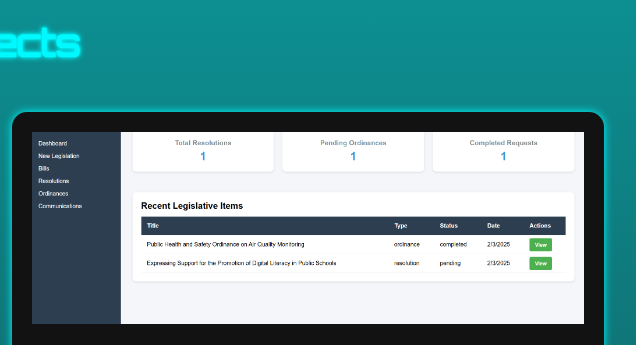
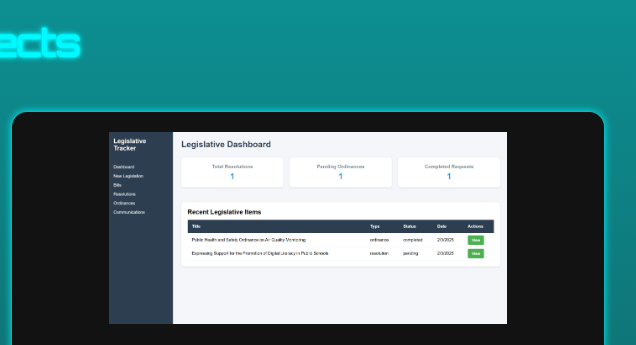
Before and after one commit to theshydreamer/TSD, a website built with Vite: page index.html in a window 1280 px wide. Shown: the part 1480-1825 px from the top of the page, 644-1280 px from the left. Built offline with nearby package versions, Linux system fonts and the light colour scheme.

Commit message:
object contain

```diff
--- a/index.html
+++ b/index.html
@@ -239,7 +239,7 @@
                     </div>
                     </div>
                     <div class="neon-box">
-                        <img src="lt.png" alt="Legislative Tracking System" class="w-full h-48 object-cover">
+                        <img src="lt.png" alt="Legislative Tracking System" class="w-full h-48 object-contain">
                         <div class="p-6">
                             <h3 class="font-bold text-xl mb-2 neon-text">Project 2</h3>
                             <p class="text-lg"><strong>Description:</strong> The Legislative Tracker is a dynamic web application designed to help users monitor the progress of bills, ordinances, and resolutions through the legislative process. This tool offers a comprehensive and user-friendly interface, providing real-time updates and detailed information on legislative activities.</p>
```
